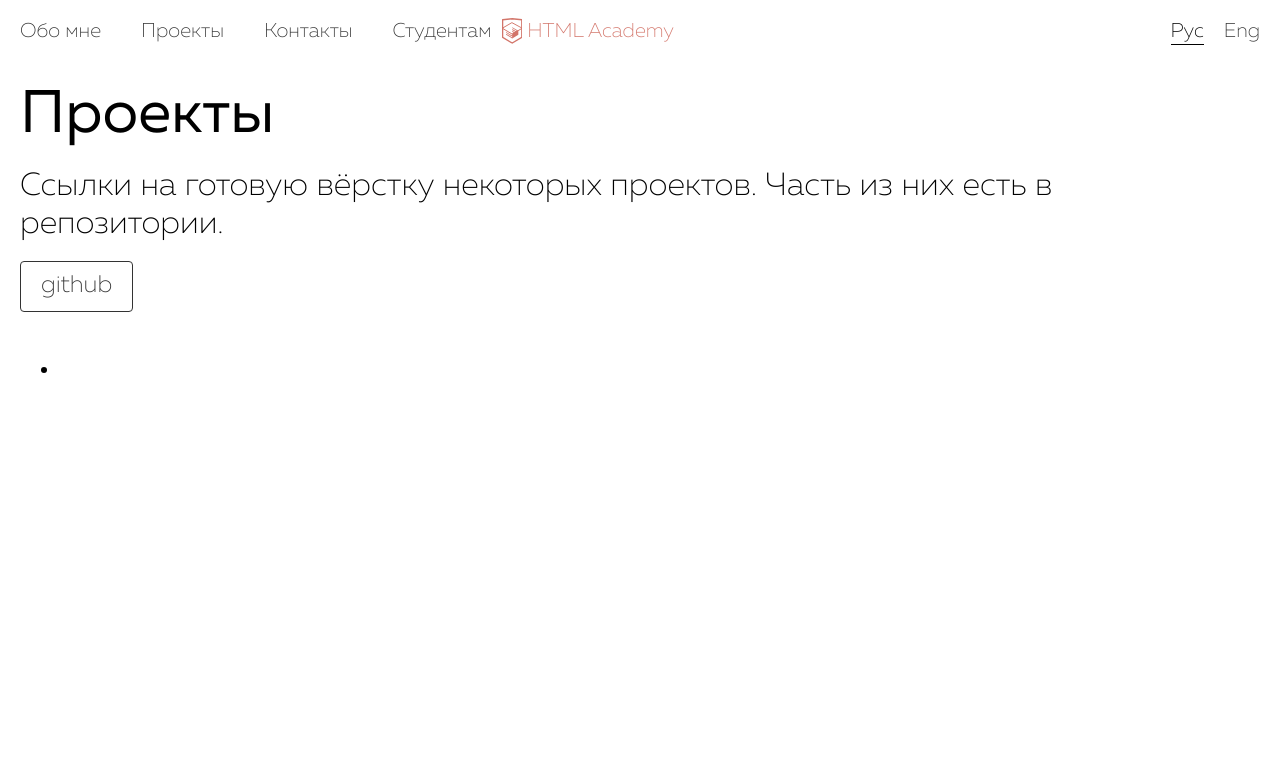
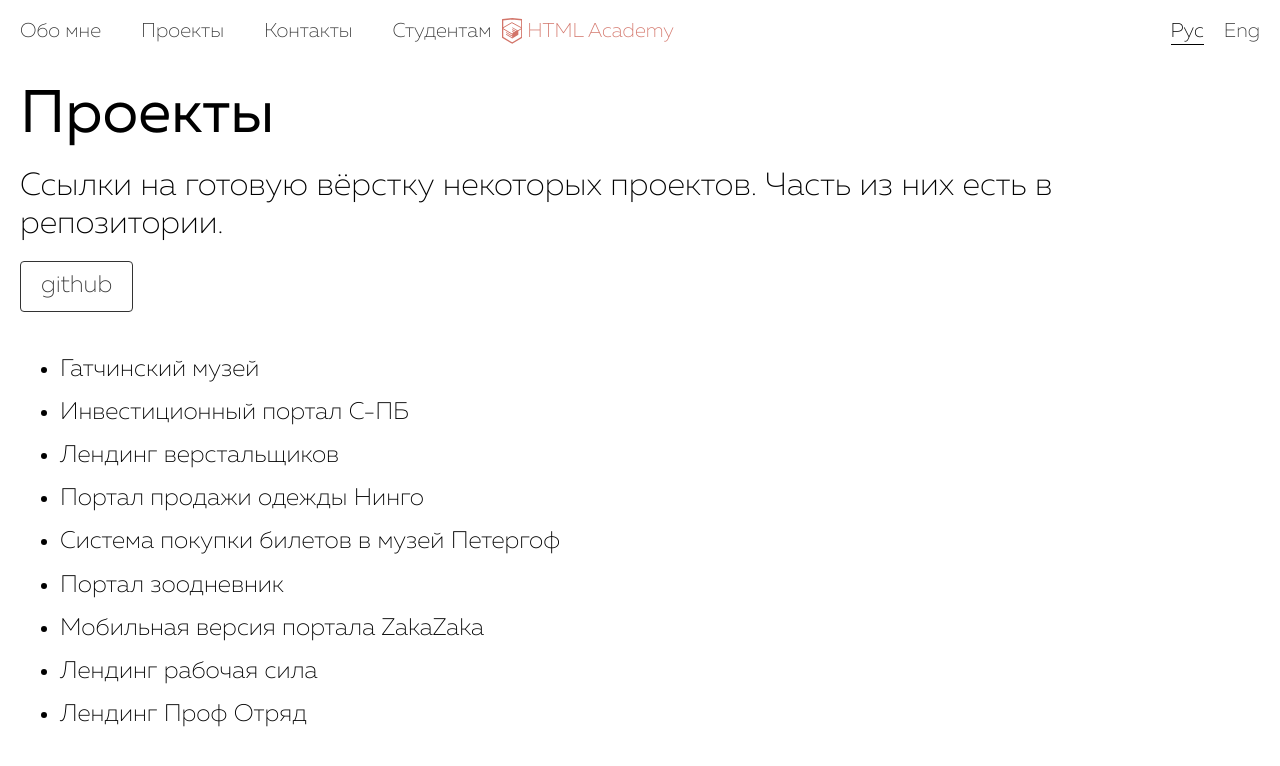
Before and after one commit to tsergeytovarov/personal-new, a website: page src/projects.html in a window 1280 px wide. Drawn offline with nearby package versions, Linux system fonts and the light colour scheme; files that its build step writes are made by us from their sources.

Commit message:
Страница проектов

```diff
--- a/src/htmltpl/components/projects.html
+++ b/src/htmltpl/components/projects.html
@@ -6,8 +6,16 @@
       <a class="social-btn social-btn--git" href="https://github.com/tsergeytovarov/">github</a>
     </div>
 
-    <ul>
-      <li></li>
+    <ul class="projects">
+      <li><a href="/projects/gatchina/" target="_blank">Гатчинский музей</a></li>
+      <li><a href="/projects/invest/" target="_blank">Инвестиционный портал С-ПБ</a></li>
+      <li><a href="/projects/landing/" target="_blank">Лендинг верстальщиков</a></li>
+      <li><a href="/projects/ng/" target="_blank">Портал продажи одежды Нинго</a></li>
+      <li><a href="/projects/petergof/_tickets.html" target="_blank">Система покупки билетов в музей Петергоф</a></li>
+      <li><a href="/projects/zoo/" target="_blank">Портал зоодневник</a></li>
+      <li><a href="/projects/zm/" target="_blank">Мобильная версия портала ZakaZaka</a></li>
+      <li><a href="/projects/wk/" target="_blank">Лендинг рабочая сила</a></li>
+      <li><a href="/projects/pf/" target="_blank">Лендинг Проф Отряд</a></li>
     </ul>
 
   </div>
--- a/src/sass/pages/layout.scss
+++ b/src/sass/pages/layout.scss
@@ -169,6 +169,15 @@ body {
   &:hover {
     background-color: #cc181e;
     color: #ffffff;
+  }
+}
+
+.projects a{
+  color: #000000;
+  text-decoration: none;
+
+  &:hover{
+    border-bottom: 1px solid #000000;
   }
 }
 
```
